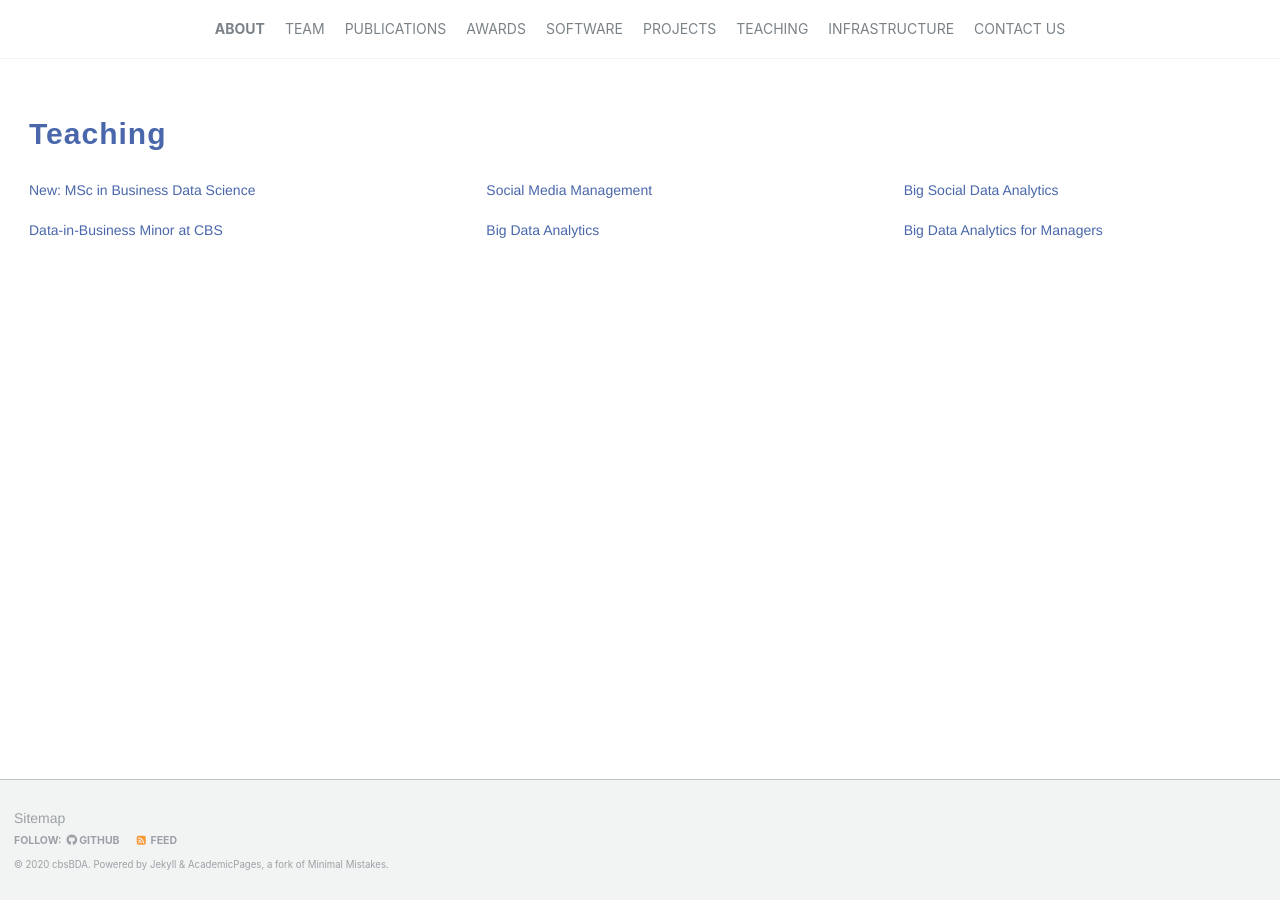
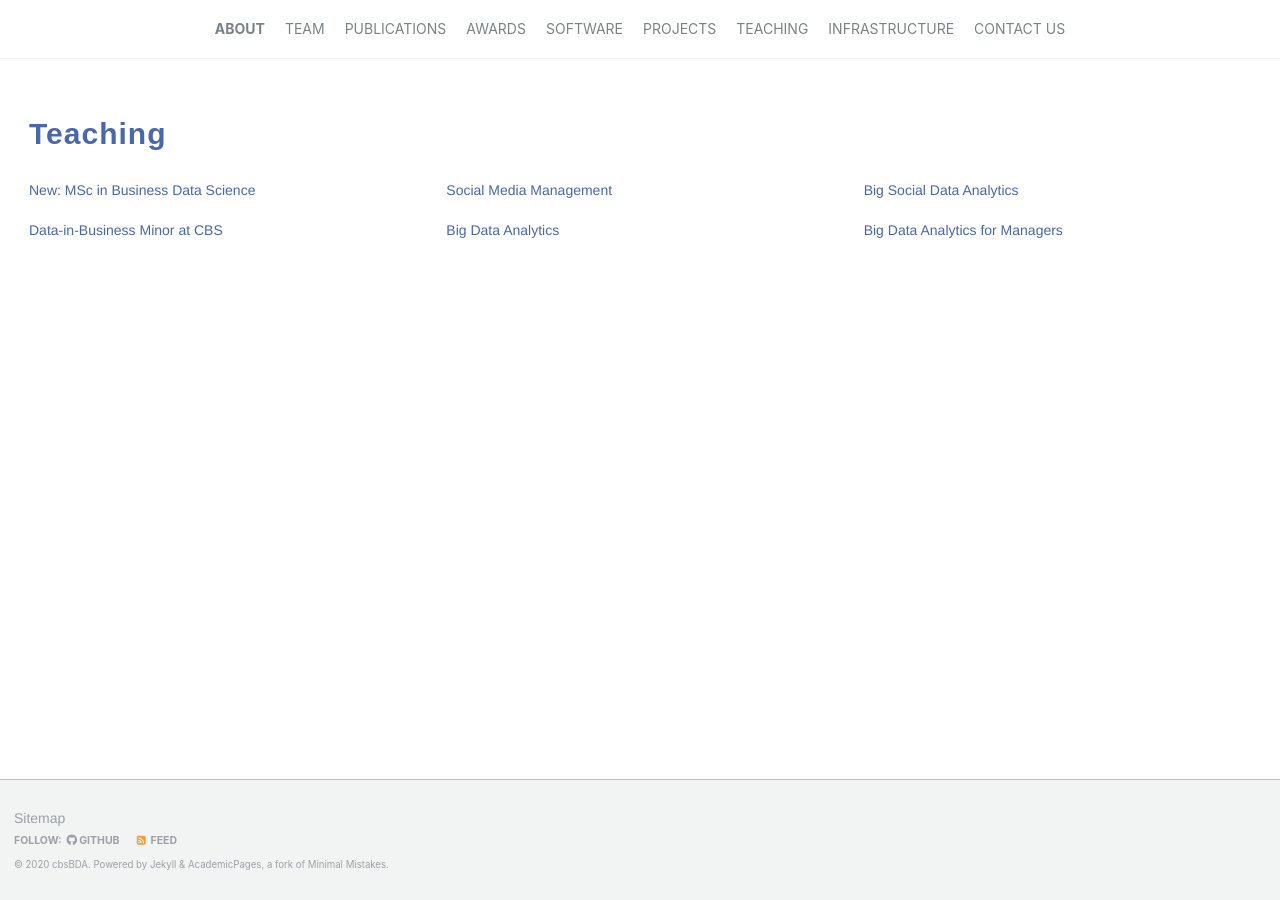
Before and after one commit to cbsBDA/cbsBDA-homepage, a Jekyll site: the page built from _pages/teaching.md, in a window 1280 px wide. Built offline with Jekyll 4.4.1, drawn with Linux system fonts in a browser that asks for light colours; nearby versions of some CDN libraries.

Commit message:
Update teaching.md

```diff
--- a/_pages/teaching.md
+++ b/_pages/teaching.md
@@ -40,7 +40,7 @@ author_profile: true
         <div class="wow bounceInRight" data-wow-delay="0.2s">
           <div class="team">
             <div class="inner">
-              <ul class="lists">
+              <ul class="lists pl-0 pr-50">
                 <li><a href="http://kursuskatalog.cbs.dk/2017-2018/BA-BINTV1050U.aspx" target="blank"> Social Media Management</a></li>
                 <li><a href="http://kursuskatalog.cbs.dk/2017-2018/KAN-CCMVV2556U.aspx" target="blank">Big Data Analytics</a></li>
               </ul>
@@ -52,7 +52,7 @@ author_profile: true
         <div class="wow bounceInRight" data-wow-delay="0.2s">
           <div class="team">
             <div class="inner">
-              <ul class="lists">
+              <ul class="lists pl-0 pr-50">
                 <li><a href="http://kursuskatalog.cbs.dk/2017-2018/KAN-CEBUV2031U.aspx" target="blank">Big Social Data Analytics</a></li>
 				<li><a href="http://kursuskatalog.cbs.dk/2017-2018/BA-BINTV1051U.aspx" target="blank">Big Data Analytics for Managers</a></li>
               </ul>
```
